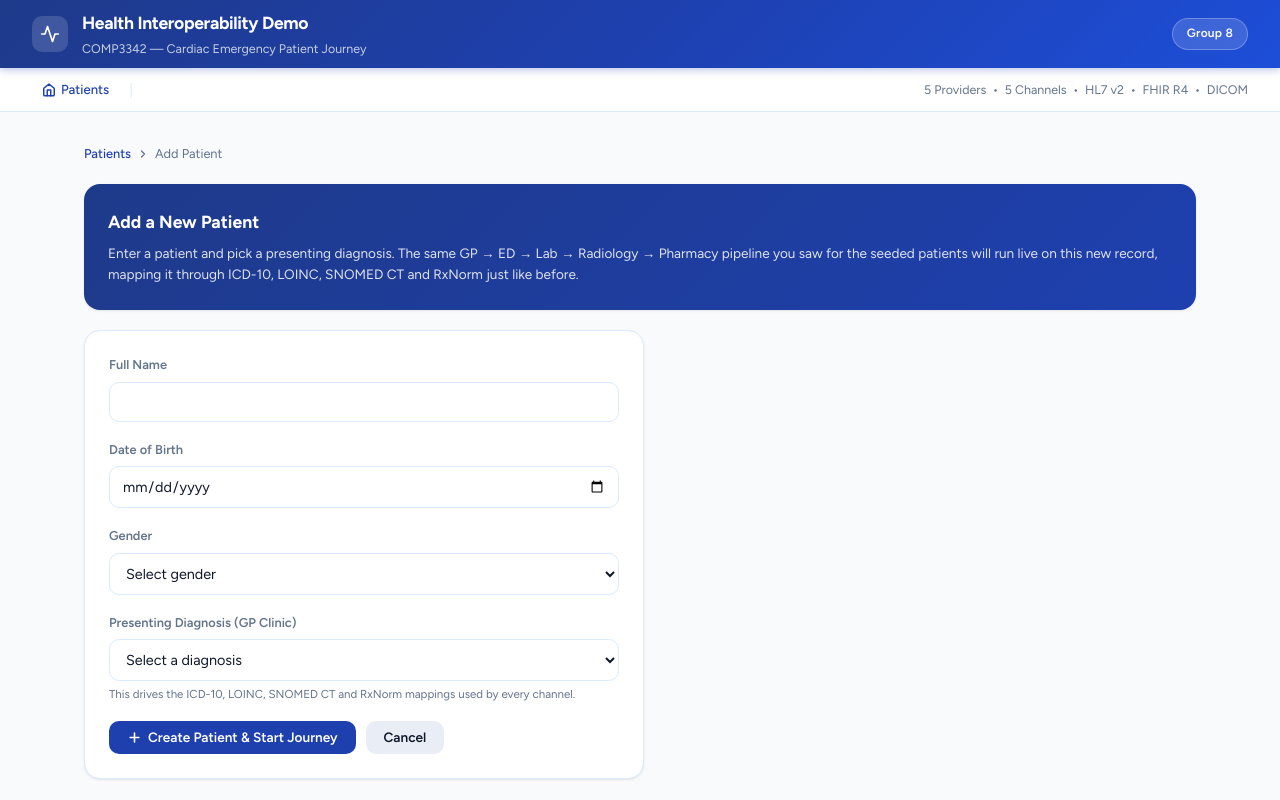
After one commit to Fedo682/health-interoperability, a Flask app: page /patient/new in a window 1280 px wide. The commit adds this page. Run offline with Flask 3, Linux system fonts and the light colour scheme.

Commit message:
Add live "Add Patient" feature to turn the demo into a real interactive app
Previously the app only walked 6 hardcoded patients through the 5
transformation channels. Now a new /patient/new form lets you create a
patient with a chosen diagnosis, which is written consistently across all
5 provider databases and immediately runnable through the full GP -> ED ->
Lab -> Radiology -> Pharmacy pipeline. Also adds 3 new non-cardiac
diagnoses (pneumonia, appendicitis, type 2 diabetes) with their own
ICD-10/LOINC/SNOMED/RxNorm mappings to show the transformations
generalize beyond the original cardiac scenarios.

Co-Authored-By: Claude Sonnet 4.6 <noreply@anthropic.com>
Claude-Session: https://claude.ai/code/session_01B8xSmmfXb8xSWx8VcJXXK2

```diff
--- a/app/app.py
+++ b/app/app.py
@@ -1,13 +1,15 @@
 import sqlite3
 import os
 import sys
+from datetime import datetime
 
-from flask import Flask, render_template, redirect, url_for
+from flask import Flask, render_template, redirect, request, url_for
 
 # Allow importing transformations from sibling package
 sys.path.insert(0, os.path.dirname(os.path.abspath(__file__)))
 
 from transformations import gp_to_ed, ed_to_lab, lab_to_ed, ed_to_radiology, ed_to_pharmacy
+import diagnosis_catalog
 
 app = Flask(__name__)
 
@@ -21,6 +23,14 @@ def get_db(name):
     return conn
 
 
+def insert_row(db_name, table, values):
+    conn = get_db(db_name)
+    placeholders = ",".join("?" * len(values))
+    conn.execute(f"INSERT INTO {table} VALUES ({placeholders})", values)
+    conn.commit()
+    conn.close()
+
+
 # ── Home ────────────────────────────────────────────────────────────────────
 
 @app.route("/")
@@ -29,6 +39,51 @@ def index():
     patients = conn.execute("SELECT * FROM patients ORDER BY id").fetchall()
     conn.close()
     return render_template("index.html", patients=patients)
+
+
+# ── Add patient ───────────────────────────────────────────────────────────────
+
+@app.route("/patient/new", methods=["GET"])
+def new_patient_form():
+    return render_template("add_patient.html", diagnoses=diagnosis_catalog.DIAGNOSIS_CATALOG, form={}, error=None)
+
+
+@app.route("/patient/new", methods=["POST"])
+def create_patient():
+    name = request.form.get("name", "").strip()
+    dob = request.form.get("dob", "").strip()
+    gender = request.form.get("gender", "").strip()
+    diagnosis_key = request.form.get("diagnosis_key", "").strip()
+
+    profile = next((d for d in diagnosis_catalog.DIAGNOSIS_CATALOG if d["key"] == diagnosis_key), None)
+
+    if not name or not dob or gender not in ("M", "F") or profile is None:
+        return render_template(
+            "add_patient.html",
+            diagnoses=diagnosis_catalog.DIAGNOSIS_CATALOG,
+            form={"name": name, "dob": dob, "gender": gender, "diagnosis_key": diagnosis_key},
+            error="Please provide a name, date of birth, gender, and diagnosis.",
+        ), 400
+
+    conn = get_db("gp_clinic")
+    new_id = (conn.execute("SELECT MAX(id) AS m FROM patients").fetchone()["m"] or 0) + 1
+    conn.close()
+
+    today = datetime.now().strftime("%Y-%m-%d")
+
+    insert_row("gp_clinic", "patients",
+               (new_id, name, dob, gender, profile["gp_code"], profile["gp_text"], profile["department"]))
+    insert_row("hospital_ed", "admissions",
+               (new_id, name, dob, gender, profile["icd10_code"], profile["icd10_text"], profile["physician"], today))
+    insert_row("laboratory", "orders",
+               (new_id, name, profile["loinc_code"], profile["test_name"], profile["result_value"],
+                profile["unit"], profile["reference_range"], "FINAL", today))
+    insert_row("radiology", "requests",
+               (new_id, name, profile["modality"], profile["snomed_proc"], profile["proc_name"], profile["report"], today))
+    insert_row("pharmacy", "medications",
+               (new_id, name, profile["rxnorm"], profile["drug"], profile["dose"], profile["frequency"], profile["physician"], today))
+
+    return redirect(url_for("patient", pid=new_id))
 
 
 # ── Patient detail (GP record) ───────────────────────────────────────────────
--- /dev/null
+++ b/app/templates/add_patient.html
@@ -0,0 +1,67 @@
+{% extends "base.html" %}
+{% block title %}Add Patient — Health Interoperability Demo{% endblock %}
+{% block content %}
+
+<!-- Breadcrumb -->
+<div style="display:flex; align-items:center; gap:6px; font-size:0.8rem; color:var(--color-text-muted); margin-bottom:20px;">
+  <a href="/" style="color:var(--color-primary); text-decoration:none; font-weight:500;">Patients</a>
+  <svg width="12" height="12" viewBox="0 0 24 24" fill="none" stroke="currentColor" stroke-width="2.5" stroke-linecap="round" stroke-linejoin="round"><polyline points="9 18 15 12 9 6"/></svg>
+  <span>Add Patient</span>
+</div>
+
+<div class="card" style="background: linear-gradient(135deg, #1E3A8A 0%, #1E40AF 100%); border: none; color: white; margin-bottom:20px;">
+  <h2 style="font-size:1.1rem; font-weight:700;">Add a New Patient</h2>
+  <p style="font-size:0.85rem; opacity:0.85; margin-top:6px; line-height:1.6;">
+    Enter a patient and pick a presenting diagnosis. The same GP &rarr; ED &rarr; Lab &rarr; Radiology &rarr; Pharmacy
+    pipeline you saw for the seeded patients will run live on this new record, mapping it through ICD-10, LOINC,
+    SNOMED CT and RxNorm just like before.
+  </p>
+</div>
+
+<div class="card" style="max-width:560px;">
+  {% if error %}
+  <div class="alert-error">{{ error }}</div>
+  {% endif %}
+
+  <form method="post" action="/patient/new">
+    <div class="form-group">
+      <label class="form-label" for="name">Full Name</label>
+      <input class="form-input" type="text" id="name" name="name" value="{{ form.get('name', '') }}" required>
+    </div>
+
+    <div class="form-group">
+      <label class="form-label" for="dob">Date of Birth</label>
+      <input class="form-input" type="date" id="dob" name="dob" value="{{ form.get('dob', '') }}" required>
+    </div>
+
+    <div class="form-group">
+      <label class="form-label" for="gender">Gender</label>
+      <select class="form-select" id="gender" name="gender" required>
+        <option value="" disabled {% if not form.get('gender') %}selected{% endif %}>Select gender</option>
+        <option value="M" {% if form.get('gender') == 'M' %}selected{% endif %}>Male</option>
+        <option value="F" {% if form.get('gender') == 'F' %}selected{% endif %}>Female</option>
+      </select>
+    </div>
+
+    <div class="form-group">
+      <label class="form-label" for="diagnosis_key">Presenting Diagnosis (GP Clinic)</label>
+      <select class="form-select" id="diagnosis_key" name="diagnosis_key" required>
+        <option value="" disabled {% if not form.get('diagnosis_key') %}selected{% endif %}>Select a diagnosis</option>
+        {% for d in diagnoses %}
+        <option value="{{ d.key }}" {% if form.get('diagnosis_key') == d.key %}selected{% endif %}>{{ d.label }}</option>
+        {% endfor %}
+      </select>
+      <div class="form-hint">This drives the ICD-10, LOINC, SNOMED CT and RxNorm mappings used by every channel.</div>
+    </div>
+
+    <div style="display:flex; gap:10px; margin-top:8px;">
+      <button type="submit" class="btn btn-primary">
+        <svg width="15" height="15" viewBox="0 0 24 24" fill="none" stroke="currentColor" stroke-width="2.5" stroke-linecap="round" stroke-linejoin="round"><line x1="12" y1="5" x2="12" y2="19"/><line x1="5" y1="12" x2="19" y2="12"/></svg>
+        Create Patient &amp; Start Journey
+      </button>
+      <a href="/" class="btn btn-ghost" style="cursor:pointer;">Cancel</a>
+    </div>
+  </form>
+</div>
+
+{% endblock %}
--- a/app/templates/base.html
+++ b/app/templates/base.html
@@ -292,6 +292,49 @@
       line-height: 1.6;
     }
 
+    /* ── Error alert ── */
+    .alert-error {
+      background: #FEF2F2;
+      border: 1px solid #FECACA;
+      border-left: 4px solid var(--color-danger);
+      border-radius: var(--radius-md);
+      padding: 14px 16px;
+      font-size: 0.875rem;
+      color: #991B1B;
+      line-height: 1.6;
+      margin-bottom: 20px;
+    }
+
+    /* ── Forms ── */
+    .form-group { margin-bottom: 18px; }
+    .form-label {
+      display: block;
+      font-size: 0.8rem;
+      font-weight: 600;
+      color: var(--color-text-muted);
+      margin-bottom: 6px;
+    }
+    .form-input, .form-select {
+      width: 100%;
+      padding: 10px 12px;
+      border: 1px solid var(--color-border);
+      border-radius: var(--radius-md);
+      font-size: 0.9rem;
+      font-family: inherit;
+      color: var(--color-text);
+      background: var(--color-surface);
+    }
+    .form-input:focus, .form-select:focus {
+      outline: none;
+      border-color: var(--color-primary);
+      box-shadow: 0 0 0 3px rgba(30,64,175,0.12);
+    }
+    .form-hint {
+      font-size: 0.72rem;
+      color: var(--color-text-muted);
+      margin-top: 4px;
+    }
+
     /* ── SVG icon util ── */
     .icon { display: inline-block; vertical-align: middle; flex-shrink: 0; }
 
--- a/app/transformations/ed_to_pharmacy.py
+++ b/app/transformations/ed_to_pharmacy.py
@@ -17,6 +17,16 @@ ICD10_TO_MEDICATION = {
     "I47.9":  ("321064", "Metoprolol",   "50 mg",    "1 tablet twice daily",   "oral"),
     "I50.9":  ("203150", "Lisinopril",   "10 mg",    "1 tablet once daily",    "oral"),
     "I20.1":  ("1191",   "Aspirin",      "75 mg",    "1 tablet once daily",    "oral"),
+    "J18.9":  ("18631",  "Azithromycin", "500 mg",   "1 tablet once daily for 3 days", "oral"),
+    "K35.80": ("2193",   "Ceftriaxone",  "1 g",      "intravenous once daily", "intravenous"),
+    "E11.65": ("6809",   "Metformin",    "500 mg",   "1 tablet twice daily",   "oral"),
+}
+
+# Semantic: administration route → SNOMED CT route of administration
+ROUTE_TO_SNOMED = {
+    "oral":        ("26643006", "Oral route"),
+    "sublingual":  ("37839007", "Sublingual route"),
+    "intravenous": ("47625008", "Intravenous route"),
 }
 
 
@@ -26,6 +36,7 @@ def transform(admission: dict) -> dict:
         admission["icd10_code"],
         ("1191", "Aspirin", "75 mg", "1 tablet once daily", "oral")
     )
+    route_code, route_display = ROUTE_TO_SNOMED.get(route, ROUTE_TO_SNOMED["oral"])
 
     fhir_resource = {
         "resourceType": "MedicationRequest",
@@ -69,8 +80,8 @@ def transform(admission: dict) -> dict:
                     "coding": [
                         {
                             "system": "http://snomed.info/sct",
-                            "code": "26643006" if route == "oral" else "37839007",
-                            "display": "Oral route" if route == "oral" else "Sublingual route"
+                            "code": route_code,
+                            "display": route_display
                         }
                     ]
                 },
--- a/app/transformations/ed_to_radiology.py
+++ b/app/transformations/ed_to_radiology.py
@@ -16,6 +16,9 @@ ICD10_TO_SNOMED_PROCEDURE = {
     "I47.9":  ("399208008", "Plain chest X-ray",         "CR"),
     "I50.9":  ("77477000",  "CT of thorax",              "CT"),
     "I20.1":  ("399208008", "Plain chest X-ray",         "CR"),
+    "J18.9":  ("399208008", "Plain chest X-ray",         "CR"),
+    "K35.80": ("169070000", "CT of abdomen and pelvis",  "CT"),
+    "E11.65": ("399208008", "Plain chest X-ray",         "CR"),
 }
 
 
--- a/app/transformations/gp_to_ed.py
+++ b/app/transformations/gp_to_ed.py
@@ -13,6 +13,9 @@ LOCAL_TO_ICD10 = {
     "HT-01": ("I10",    "Essential hypertension"),
     "CP-04": ("I47.9",  "Paroxysmal tachycardia, unspecified"),
     "CP-05": ("I21.9",  "Acute myocardial infarction, unspecified"),
+    "RESP-01": ("J18.9",  "Pneumonia, unspecified organism"),
+    "GI-01":   ("K35.80", "Unspecified acute appendicitis"),
+    "DM-01":   ("E11.65", "Type 2 diabetes mellitus with hyperglycemia"),
 }
 
 
--- a/app/transformations/lab_to_ed.py
+++ b/app/transformations/lab_to_ed.py
@@ -17,6 +17,7 @@ LOINC_TO_SNOMED = {
     "57698-3": ("13644009",  "Hypercholesterolemia (disorder)"),
     "51990-0": ("444244002", "Metabolic panel abnormal (finding)"),
     "49506-3": ("414916001", "Elevated troponin (finding)"),
+    "2345-7":  ("80394007",  "Hyperglycemia (disorder)"),
 }
 
 
```
Also changed, not shown: app/diagnosis_catalog.py (added, +127 -0 lines), app/templates/index.html (+6 -1 lines).
